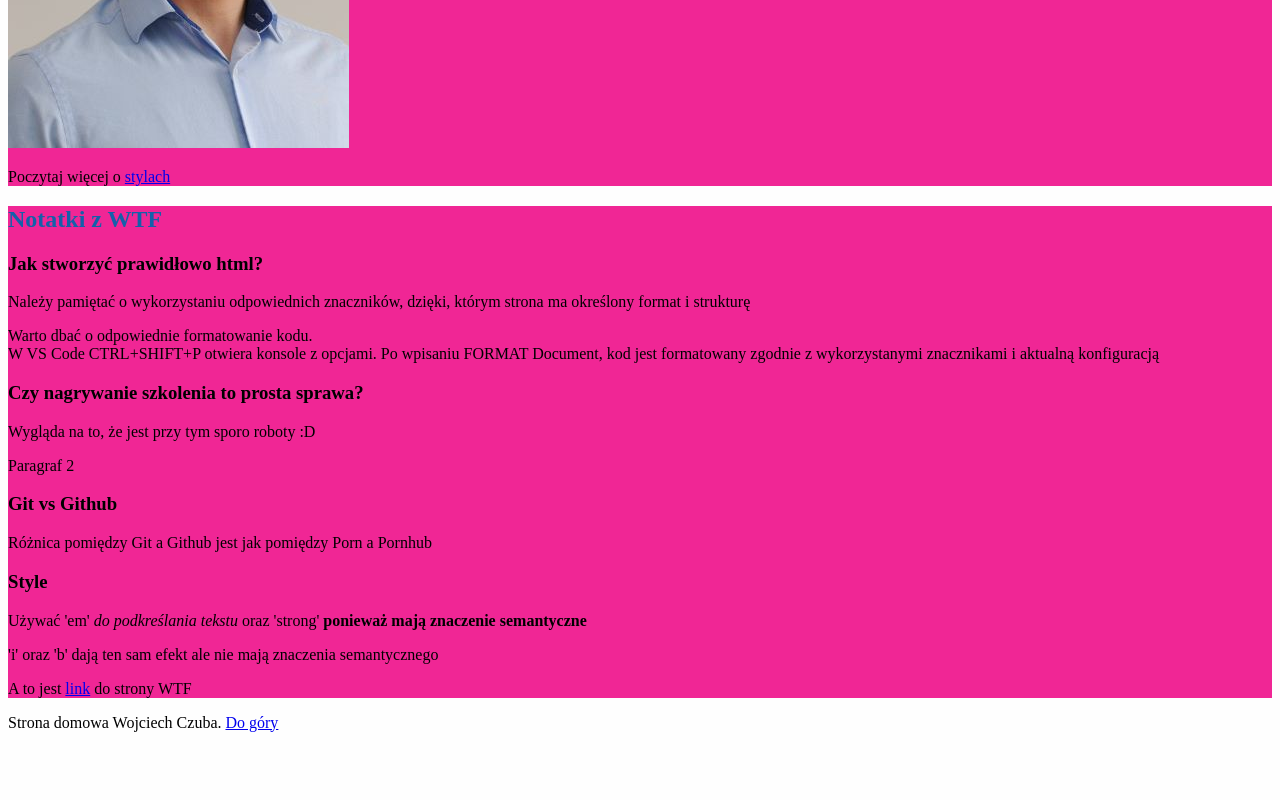
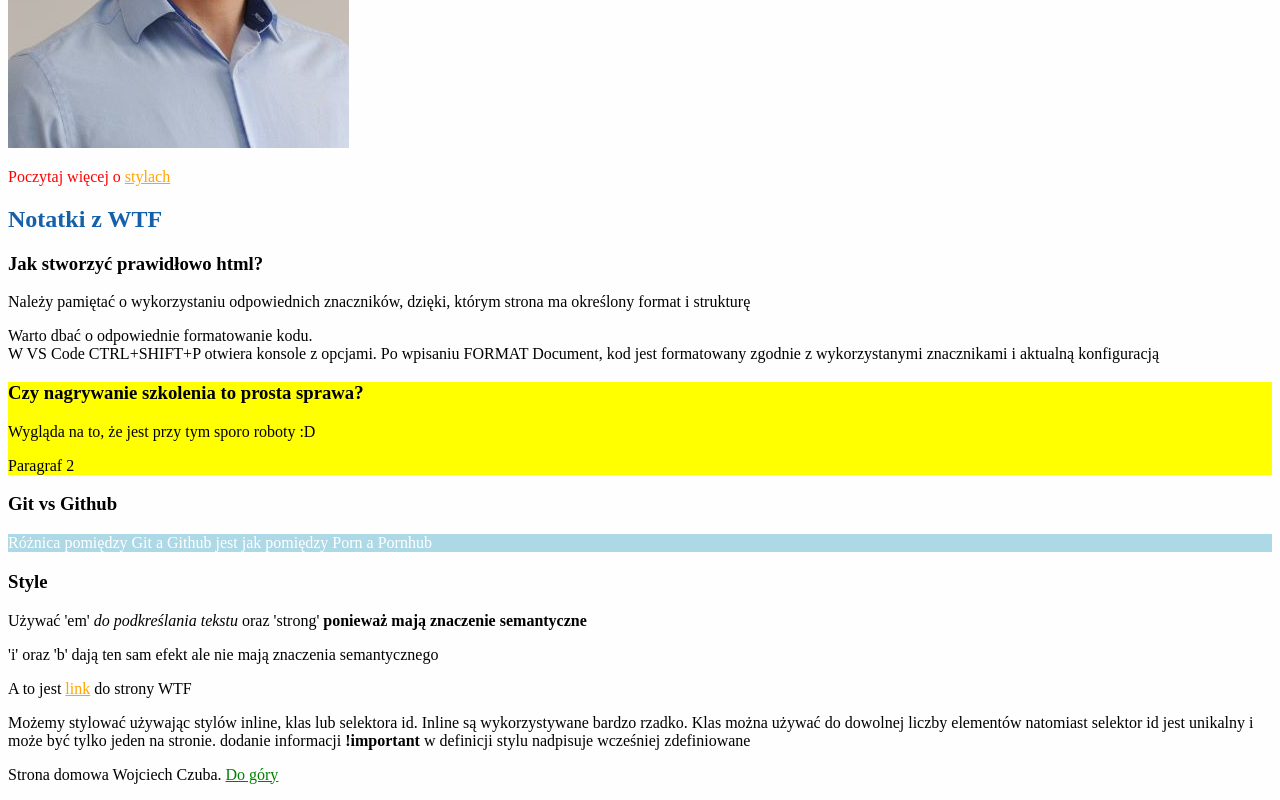
Before and after one commit to wczuba/homepage, a plain HTML site: page index.html in a window 1280 px wide. Shown: the part 460-1260 px from the top of the page. Before the commit the page ends 1208 px from the top, so only its background shows below. Drawn offline with Linux system fonts and the light colour scheme.

Commit message:
css styling

```diff
--- a/index.html
+++ b/index.html
@@ -9,20 +9,20 @@
 </head>
 
 <body>
-	<header>
+	<header id="top">
 		<nav>
 			<a href="index.html">Strona główna</a>
 			<a href="nauka-html.html">Nauka html</a>
 		</nav>
 	</header>
 	<main>
-		<header id="top">
+		<header>
 			<h1>Wojciech Czuba - Strona domowa</h1>
 		</header>
 		<section>
-			<h2>Kim jestem?</h2>
+			<h2 style="color: darkgreen;">Kim jestem?</h2>
 			<img src="WCZ.JPG" alt="Zdjęcie Wojciech Czuba"/>
-			<p>
+			<p class="czerwony">
 				Poczytaj więcej o <a href="#style">stylach</a>
 			</p>
 		</section>
@@ -36,12 +36,12 @@
 					wpisaniu FORMAT Document, kod jest formatowany zgodnie z wykorzystanymi znacznikami i aktualną
 					konfiguracją</p>
 			</article>
-			<article>
+			<article id="szkolenie">
 				<h3>Czy nagrywanie szkolenia to prosta sprawa?</h3>
 				<p>Wygląda na to, że jest przy tym sporo roboty :D</p>
 				<p>Paragraf 2</p>
 			</article>
-			<article>
+			<article class="my-article">
 				<h3>Git vs Github</h3>
 				<p>Różnica pomiędzy Git a Github jest jak pomiędzy Porn a Pornhub</p>
 			</article>
@@ -51,6 +51,10 @@
 						semantyczne</strong></p>
 				<p>'i' oraz 'b' dają ten sam efekt ale nie mają znaczenia semantycznego</p>
 				<p>A to jest <a href="https://cotenfrontend.pl" target="_blank">link</a> do strony WTF</p>
+				<p>Możemy stylować używając stylów inline, klas lub selektora id. Inline są wykorzystywane bardzo rzadko. Klas można używać do dowolnej liczby elementów
+					natomiast selektor id jest unikalny i może być tylko jeden na stronie. dodanie informacji <strong>!important</strong> w definicji stylu
+					nadpisuje wcześniej zdefiniowane
+				</p>
 			</article>
 		</section>
 	</main>
--- a/style.css
+++ b/style.css
@@ -4,9 +4,28 @@ h1 {
 h2 {
     color: #1460AA
 }
-section {
-    background: #f02695
-}
+
 body {
     background-color: #fefefe;
 }
+
+.czerwony {
+    color: red;
+}
+
+#szkolenie {
+    background-color: yellow;
+}
+
+a {
+    color: green;
+}
+
+section a {
+    color: orange;
+}
+
+.my-article p {
+    background: lightblue;
+    color: white;
+}
```
Also changed, not shown: nauka-html.html (+2 -2 lines).
